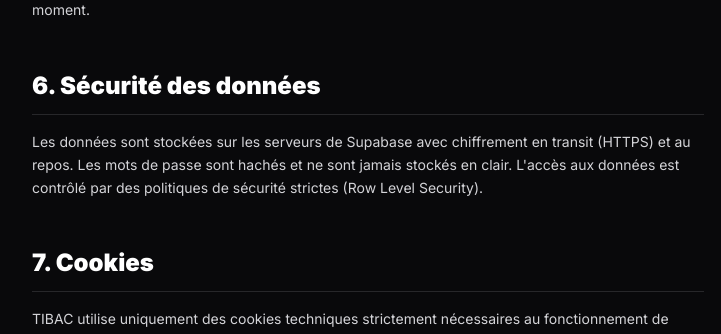
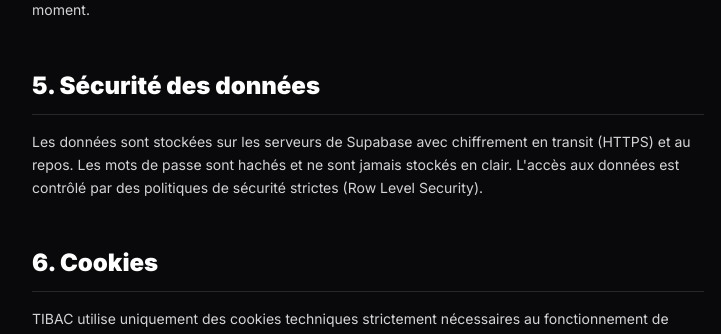
Before and after one commit to Martine9670/tibac, a Next.js app: page /legal in a window 1280 px wide. Shown: the part 979-1313 px from the top of the page, without its empty margins (272-993 px from the left). Built offline with nearby package versions, Linux system fonts and the light colour scheme.

Commit message:
update legal page

```diff
--- a/app/legal/page.tsx
+++ b/app/legal/page.tsx
@@ -43,12 +43,12 @@ export default function LegalPage() {
         </section>
 
         <section className="space-y-4">
-          <h2 className="text-2xl font-black text-white border-b border-zinc-800 pb-3">6. Sécurité des données</h2>
+          <h2 className="text-2xl font-black text-white border-b border-zinc-800 pb-3">5. Sécurité des données</h2>
           <p className="text-sm leading-relaxed">Les données sont stockées sur les serveurs de Supabase avec chiffrement en transit (HTTPS) et au repos. Les mots de passe sont hachés et ne sont jamais stockés en clair. L'accès aux données est contrôlé par des politiques de sécurité strictes (Row Level Security).</p>
         </section>
 
         <section className="space-y-4">
-          <h2 className="text-2xl font-black text-white border-b border-zinc-800 pb-3">7. Cookies</h2>
+          <h2 className="text-2xl font-black text-white border-b border-zinc-800 pb-3">6. Cookies</h2>
           <p className="text-sm leading-relaxed">TIBAC utilise uniquement des cookies techniques strictement nécessaires au fonctionnement de l'authentification (session utilisateur). Aucun cookie publicitaire ou de tracking n'est utilisé.</p>
         </section>
 
```
